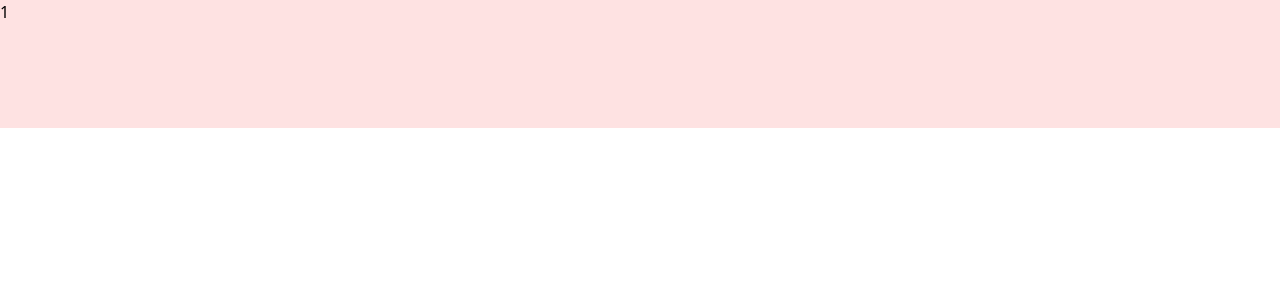
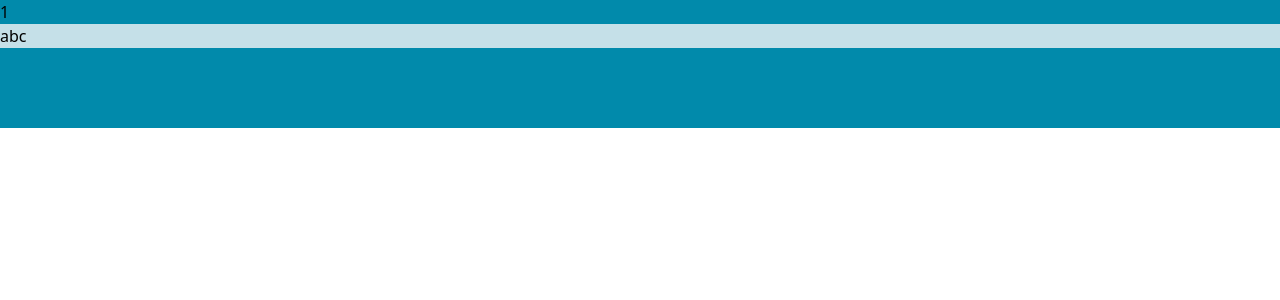
Before and after one commit to YuPototo/pixsy_front, a React (Create React App) app: page / in a window 1280 px wide. Shown: the top 300 px of the page. Built offline with nearby package versions, Linux system fonts and the light colour scheme.

Commit message:
Use custome color

```diff
--- a/src/App.tsx
+++ b/src/App.tsx
@@ -1,10 +1,14 @@
-import React from "react";
 import "./App.css";
 import { useAppSelector } from "./app/hooks";
 
 function App() {
     const value = useAppSelector((state) => state.photoList.value);
-    return <div className="bg-red-100 h-32">{value}</div>;
+    return (
+        <div className="bg-primary h-32">
+            {value}
+            <div className="bg-primary-light">abc</div>
+        </div>
+    );
 }
 
 export default App;
--- a/tailwind.config.js
+++ b/tailwind.config.js
@@ -2,6 +2,12 @@
 module.exports = {
     content: ["./src/**/*.{js,jsx,ts,tsx}"],
     theme: {
+        colors: {
+            primary: {
+                DEFAULT: "#018AAB",
+                light: "#C5E0E8",
+            },
+        },
         extend: {},
     },
     plugins: [],
```
Also changed, not shown: postcss.config.js (+5 -5 lines).
